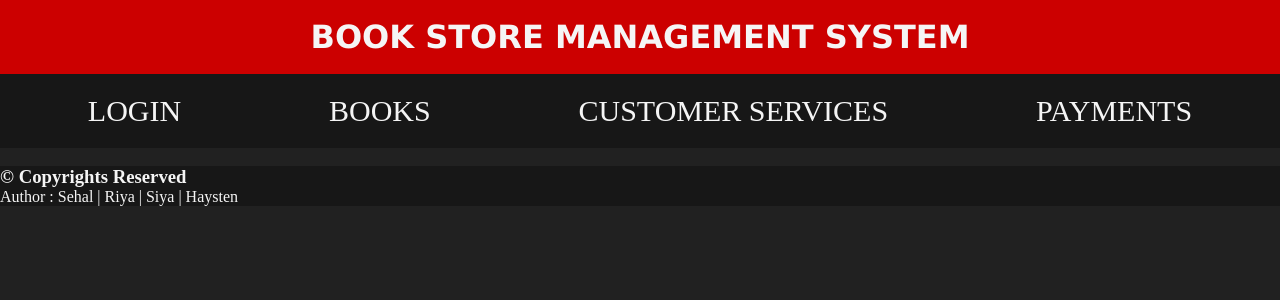
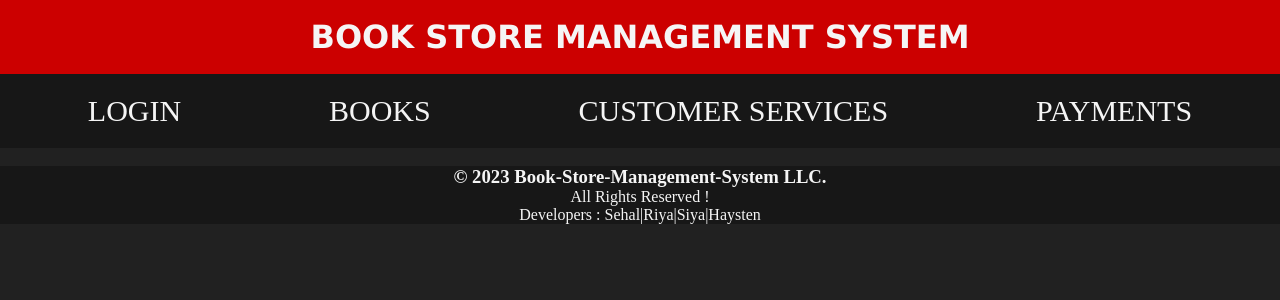
Before and after one commit to Haysten-D-costa/DBMQP-Mini-Project-BMSystem, a PHP site: page /html/home.html in a window 1280 px wide. Shown: the top 300 px of the page. Run offline with PHP 8.4, Linux system fonts and the light colour scheme.

Commit message:
Integrated All files

```diff
--- a/css/modify.css
+++ b/css/modify.css
@@ -36,7 +36,7 @@ h1 {
 }
 .button {
     height: 50px;
-    width: 236px;
+    width: 100px;
     font-size: 20px;
     font-weight: bolder;
     margin-right: 10px;
--- a/html/home.html
+++ b/html/home.html
@@ -3,7 +3,7 @@
     <title>HTML WebPractice</title>
     <link rel="stylesheet" href="../css/home.css">
     <style>
-        header {
+        header, footer {
             text-align: center;
         }
     </style>
@@ -26,8 +26,9 @@
         <img src="" alt="">
     </div>
     <footer style="background-color: #171717;">
-        <h3>&copy; Copyrights Reserved</h3>
-        <p>Author : Sehal | Riya | Siya | Haysten </p>
+        <h3>&copy; 2023 Book-Store-Management-System LLC.</h3>
+        <p>All Rights Reserved !</p>
+        <p>Developers : Sehal|Riya|Siya|Haysten</p>
     </footer>
 <body>
 </html>
--- a/html/modify.html
+++ b/html/modify.html
@@ -39,6 +39,7 @@
 
 			<div style="display: flex; justify-content: center; align-items: center;">
 				<input type="submit" name="button" value="INSERT" class="button">
+				<input type="submit" name="button" value="UPDATE" class="button">
 				<input type="submit" name="button" value="DELETE" class="button">
 			</div>
 			<br>
```
Also changed, not shown: html/login.html (line endings or trailing spaces).
